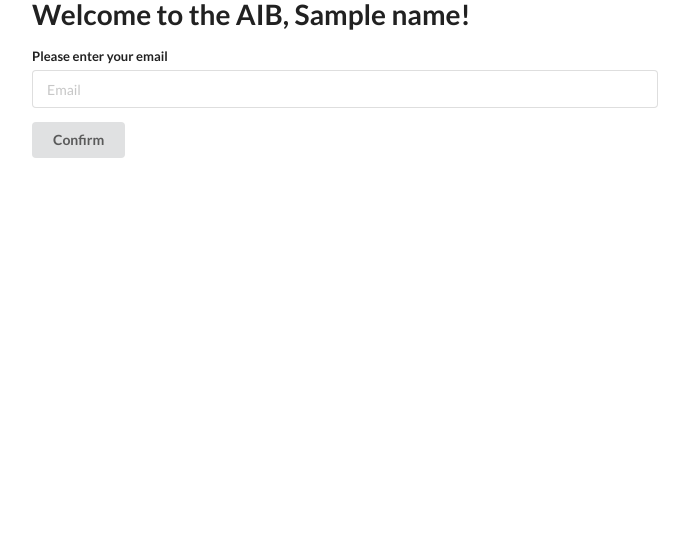
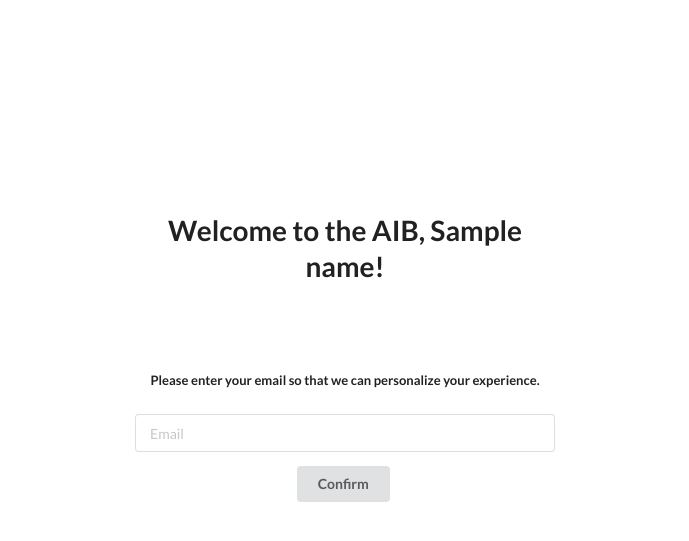
Before and after one commit to AlanLiu96/AibDelivery, a Flask app: template templates/email.html in a window 1280 px wide. Shown: the top 541 px of the page, without its empty margins (295-984 px from the left). Run offline with Flask 2, Linux system fonts and the light colour scheme; the template is opened without the code that fills it: most values are stand-ins (such as "Sample title", 1, 10 or a date in 2020); some libraries are stand-ins or nearby versions.

Commit message:
Update email.html

```diff
--- a/templates/email.html
+++ b/templates/email.html
@@ -4,7 +4,7 @@
 <head>
 
 <link rel="stylesheet" type="text/css" href="https://cdnjs.cloudflare.com/ajax/libs/semantic-ui/2.2.13/semantic.css">
-	<script
+  <script
   src="https://code.jquery.com/jquery-3.1.1.min.js"
   integrity="sha256-hVVnYaiADRTO2PzUGmuLJr8BLUSjGIZsDYGmIJLv2b8="
   crossorigin="anonymous"></script>
@@ -13,14 +13,14 @@
 
 <body>
 
-<div class="ui two column centered grid">
-  <div class="column">
+<div class="ui one row stackable center aligned page grid">
+  <div class="column eight wide">
 
-    <h1 class="ui header">Welcome to the AIB, {{name}}!</h1>
+    <h1 class="ui header"><br><br><br><br><br><br>Welcome to the AIB, {{name}}!<br><br><br></h1>
 
     <form action="/email" method="post" class="ui form">
       <div class="field">
-        <label>Please enter your email</label>
+        <label>Please enter your email so that we can personalize your experience.<br><br></label>
         <input type="text" name="email" placeholder="Email">
       </div>
       <button class="ui button" type="submit">Confirm</button>
```
